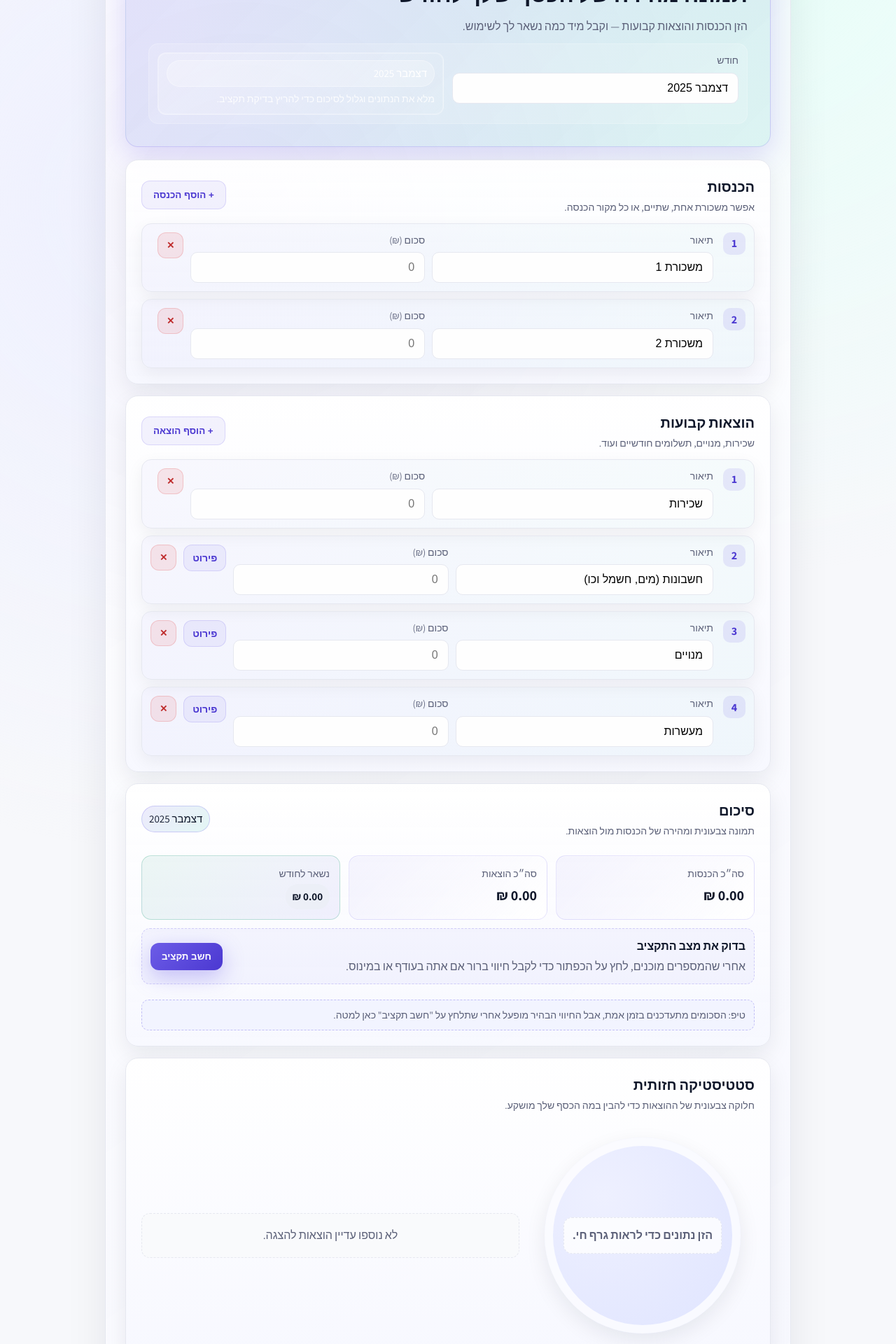
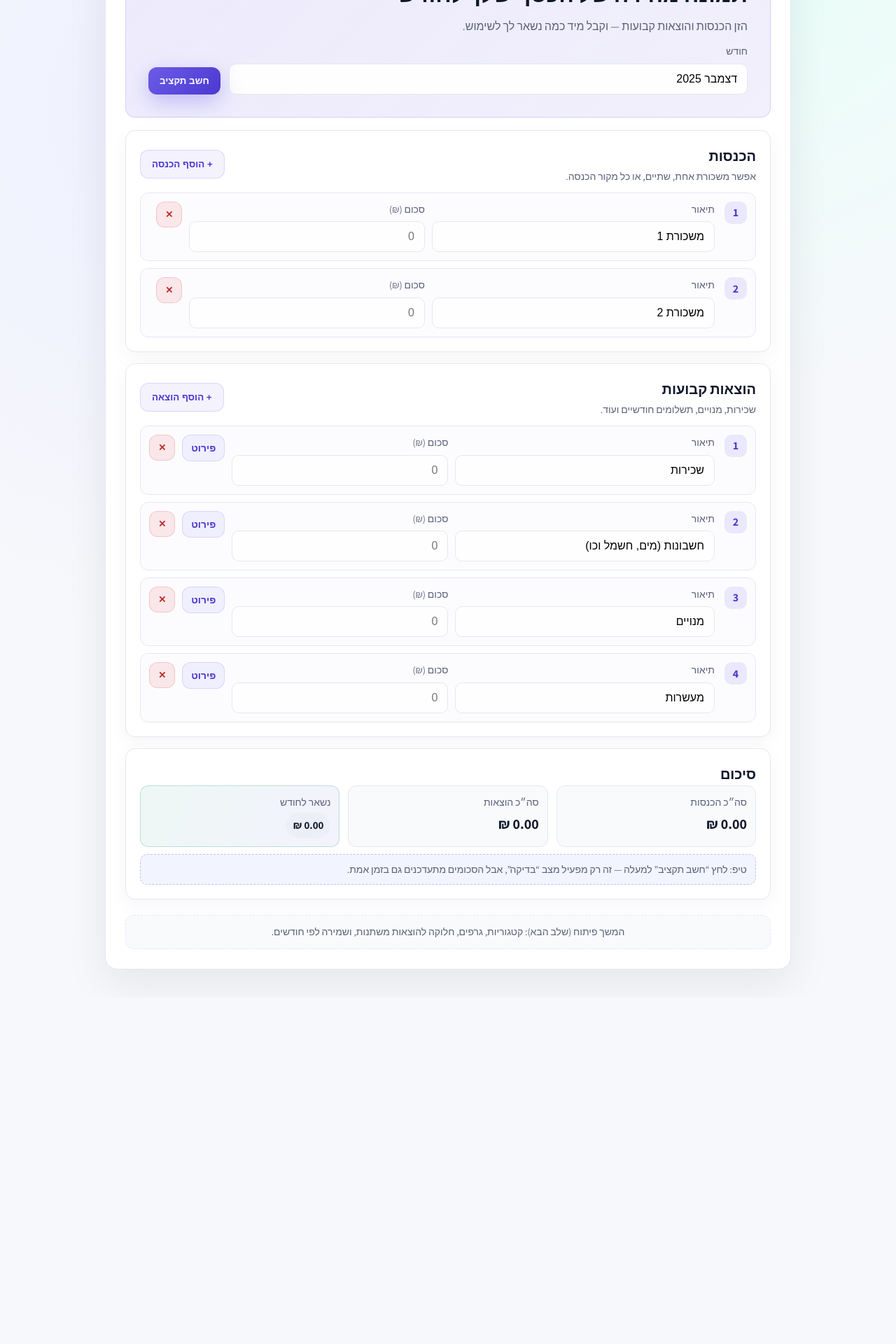
Before and after one commit to elishgi/moneyPlusMinus, a React (Vite) app: page / in a window 1280 px wide. Shown: the part 160-2080 px from the top of the page at 70% size. After the commit the page ends 1585 px from the top, so only its background shows below. Built offline with nearby package versions, Linux system fonts and the light colour scheme.

Commit message:
Revert "Revamp budget UI with summary controls and pie chart"

```diff
--- a/src/App.css
+++ b/src/App.css
@@ -1,38 +1,20 @@
 .app {
-  background: linear-gradient(145deg, rgba(255, 255, 255, 0.95), rgba(248, 249, 255, 0.9));
+  background: var(--surface);
   border-radius: 18px;
   box-shadow: 0 20px 60px rgba(15, 23, 42, 0.08);
   padding: clamp(18px, 4vw, 28px);
   margin: 0 auto 24px;
   border: 1px solid var(--border);
-  position: relative;
-  overflow: hidden;
-}
-
-.app::after {
-  content: "";
-  position: absolute;
-  inset: 0;
-  background: radial-gradient(circle at 20% 20%, rgba(108, 92, 231, 0.06), transparent 35%),
-    radial-gradient(circle at 80% 0%, rgba(32, 191, 169, 0.06), transparent 30%);
-  pointer-events: none;
-  z-index: 0;
-}
-
-.app > * {
-  position: relative;
-  z-index: 1;
 }
 
 .hero {
-  background: linear-gradient(135deg, rgba(108, 92, 231, 0.16), rgba(32, 191, 169, 0.12));
-  border-radius: 18px;
+  background: linear-gradient(135deg, rgba(108, 92, 231, 0.12), rgba(75, 56, 209, 0.08));
+  border-radius: 14px;
   padding: clamp(18px, 5vw, 32px);
   border: 1px solid rgba(108, 92, 231, 0.2);
   display: flex;
   flex-direction: column;
   gap: 12px;
-  box-shadow: 0 12px 40px rgba(75, 56, 209, 0.18);
 }
 
 .heroTop {
@@ -68,21 +50,11 @@
   font-size: 16px;
 }
 
-.heroSmall {
-  margin: 0;
-  color: rgba(255, 255, 255, 0.85);
-  font-size: 14px;
-}
-
 .monthBox {
   display: grid;
-  grid-template-columns: 1fr 1fr;
+  grid-template-columns: 1fr auto;
   gap: 12px;
-  align-items: stretch;
-  background: rgba(255, 255, 255, 0.16);
-  border: 1px solid rgba(255, 255, 255, 0.2);
-  border-radius: 14px;
-  padding: 12px;
+  align-items: end;
 }
 
 @media (max-width: 640px) {
@@ -168,11 +140,11 @@
 }
 
 .card {
-  background: linear-gradient(180deg, rgba(255, 255, 255, 0.96), rgba(247, 248, 255, 0.9));
-  border-radius: 18px;
+  background: var(--surface);
+  border-radius: 14px;
   border: 1px solid var(--border);
-  padding: clamp(14px, 3vw, 22px);
-  box-shadow: 0 12px 32px rgba(15, 23, 42, 0.08);
+  padding: clamp(14px, 3vw, 20px);
+  box-shadow: 0 10px 30px rgba(15, 23, 42, 0.04);
 }
 
 .cardHeader {
@@ -208,15 +180,8 @@
   align-items: start;
   padding: 12px;
   border: 1px solid var(--border);
-  border-radius: 14px;
-  background: linear-gradient(135deg, rgba(108, 92, 231, 0.04), rgba(32, 191, 169, 0.04));
-  box-shadow: 0 8px 24px rgba(15, 23, 42, 0.06);
-  transition: transform 0.15s ease, box-shadow 0.2s ease;
-}
-
-.row:hover {
-  transform: translateY(-2px);
-  box-shadow: 0 12px 30px rgba(15, 23, 42, 0.08);
+  border-radius: 12px;
+  background: #fcfcff;
 }
 
 .rowIndex {
@@ -337,11 +302,10 @@
 }
 
 .summaryItem {
-  padding: 14px;
-  border: 1px solid rgba(108, 92, 231, 0.15);
-  border-radius: 14px;
-  background: linear-gradient(135deg, rgba(108, 92, 231, 0.06), rgba(255, 255, 255, 0.92));
-  box-shadow: inset 0 1px 0 rgba(255, 255, 255, 0.5);
+  padding: 12px;
+  border: 1px solid var(--border);
+  border-radius: 12px;
+  background: #f9fafc;
 }
 
 .summaryBig {
@@ -403,153 +367,6 @@
   align-items: center;
 }
 
-.summaryCard {
-  display: flex;
-  flex-direction: column;
-  gap: 12px;
-}
-
-.summaryActions {
-  display: grid;
-  grid-template-columns: 1fr auto;
-  gap: 12px;
-  align-items: center;
-  padding: 12px;
-  border: 1px dashed rgba(108, 92, 231, 0.25);
-  border-radius: 12px;
-  background: rgba(108, 92, 231, 0.05);
-}
-
-@media (max-width: 640px) {
-  .summaryActions {
-    grid-template-columns: 1fr;
-  }
-}
-
-.actionCopy {
-  display: flex;
-  flex-direction: column;
-  gap: 4px;
-}
-
-.actionTitle {
-  font-weight: 800;
-}
-
-.actionText {
-  margin: 0;
-  color: var(--muted);
-  line-height: 1.5;
-}
-
-.heroMeter {
-  display: flex;
-  flex-direction: column;
-  gap: 6px;
-  justify-content: center;
-  padding: 10px 12px;
-  background: linear-gradient(135deg, rgba(255, 255, 255, 0.25), rgba(255, 255, 255, 0.05));
-  border-radius: 12px;
-  border: 1px solid rgba(255, 255, 255, 0.35);
-  box-shadow: inset 0 0 0 1px rgba(255, 255, 255, 0.2);
-}
-
-.pill.soft {
-  background: rgba(255, 255, 255, 0.25);
-  color: #fff;
-  border: 1px solid rgba(255, 255, 255, 0.35);
-}
-
-.pill.glass {
-  background: linear-gradient(135deg, rgba(108, 92, 231, 0.12), rgba(32, 191, 169, 0.12));
-  border: 1px solid rgba(108, 92, 231, 0.25);
-}
-
-.visualCard {
-  display: flex;
-  flex-direction: column;
-  gap: 12px;
-}
-
-.visualGrid {
-  display: grid;
-  grid-template-columns: minmax(220px, 320px) 1fr;
-  gap: 16px;
-  align-items: center;
-}
-
-@media (max-width: 820px) {
-  .visualGrid {
-    grid-template-columns: 1fr;
-  }
-}
-
-.pieShell {
-  display: grid;
-  place-items: center;
-  padding: 10px;
-}
-
-.pieChart {
-  width: 100%;
-  max-width: 280px;
-  aspect-ratio: 1 / 1;
-  border-radius: 50%;
-  position: relative;
-  box-shadow: 0 10px 30px rgba(15, 23, 42, 0.08), inset 0 0 0 12px rgba(255, 255, 255, 0.8);
-  display: grid;
-  place-items: center;
-}
-
-.emptyChart {
-  text-align: center;
-  color: var(--muted);
-  padding: 12px;
-  font-weight: 700;
-  background: rgba(255, 255, 255, 0.8);
-  border-radius: 12px;
-  border: 1px dashed var(--border);
-}
-
-.legendList {
-  display: flex;
-  flex-direction: column;
-  gap: 10px;
-}
-
-.legendItem {
-  display: grid;
-  grid-template-columns: auto 1fr;
-  gap: 10px;
-  align-items: center;
-  padding: 10px 12px;
-  border: 1px solid var(--border);
-  border-radius: 12px;
-  background: rgba(255, 255, 255, 0.85);
-}
-
-.legendDot {
-  width: 14px;
-  height: 14px;
-  border-radius: 50%;
-  box-shadow: 0 0 0 2px rgba(255, 255, 255, 0.9);
-}
-
-.legendTexts {
-  display: flex;
-  flex-direction: column;
-  gap: 2px;
-}
-
-.legendLabel {
-  font-weight: 700;
-}
-
-.legendSub {
-  color: var(--muted);
-  font-size: 14px;
-}
-
 .footer {
   margin-top: 6px;
   color: var(--muted);
--- a/src/App.jsx
+++ b/src/App.jsx
@@ -43,7 +43,7 @@ function Section({ title, subtitle, items, setItems, kind }) {
   }
 
   function addRow() {
-    const defaultLabel = isIncome ? "משכורת" : "הוצאה חדשה";
+    const defaultLabel = isIncome ? "משכורת" : "שכירות";
     setItems((prev) => [
       ...prev,
       { id: uid(), label: defaultLabel, amount: "", details: [] },
@@ -68,12 +68,7 @@ function Section({ title, subtitle, items, setItems, kind }) {
   function addDetailRow(parentId) {
     setItems((prev) =>
       prev.map((item) => {
-        if (
-          item.id !== parentId ||
-          item.lockDetails ||
-          item.label === "שכירות"
-        )
-          return item;
+        if (item.id !== parentId) return item;
 
         const nextDetails = [...(item.details || []), { id: uid(), label: "", amount: "" }];
         return {
@@ -89,12 +84,7 @@ function Section({ title, subtitle, items, setItems, kind }) {
   function updateDetailRow(parentId, detailId, patch) {
     setItems((prev) =>
       prev.map((item) => {
-        if (
-          item.id !== parentId ||
-          item.lockDetails ||
-          item.label === "שכירות"
-        )
-          return item;
+        if (item.id !== parentId) return item;
 
         const nextDetails = (item.details || []).map((detail) =>
           detail.id === detailId ? { ...detail, ...patch } : detail
@@ -112,12 +102,7 @@ function Section({ title, subtitle, items, setItems, kind }) {
   function removeDetailRow(parentId, detailId) {
     setItems((prev) =>
       prev.map((item) => {
-        if (
-          item.id !== parentId ||
-          item.lockDetails ||
-          item.label === "שכירות"
-        )
-          return item;
+        if (item.id !== parentId) return item;
 
         const nextDetails = (item.details || []).filter(
           (detail) => detail.id !== detailId
@@ -174,22 +159,14 @@ function Section({ title, subtitle, items, setItems, kind }) {
                 }
                 placeholder="0"
                 onChange={(e) => updateRow(row.id, { amount: e.target.value })}
-                disabled={
-                  !isIncome &&
-                  Array.isArray(row.details) &&
-                  row.details.length > 0 &&
-                  !(row.lockDetails || row.label === "שכירות")
-                }
+                disabled={!isIncome && Array.isArray(row.details) && row.details.length > 0}
               />
-              {!isIncome &&
-                Array.isArray(row.details) &&
-                row.details.length > 0 &&
-                !(row.lockDetails || row.label === "שכירות") && (
-                  <span className="helperText">הסכום מחושב מסך הפריטים בפירוט.</span>
-                )}
+              {!isIncome && Array.isArray(row.details) && row.details.length > 0 && (
+                <span className="helperText">הסכום מחושב מסך הפריטים בפירוט.</span>
+              )}
             </label>
 
-            {!isIncome && !(row.lockDetails || row.label === "שכירות") && (
+            {!isIncome && (
               <button
                 className="btn btnGhost btnSmall"
                 type="button"
@@ -209,7 +186,7 @@ function Section({ title, subtitle, items, setItems, kind }) {
               ✕
             </button>
 
-            {!isIncome && !(row.lockDetails || row.label === "שכירות") && row.showDetails && (
+            {!isIncome && row.showDetails && (
               <div className="detailBox">
                 <div className="detailBoxHeader">
                   <div className="detailTitle">פירוט עבור {row.label || "הוצאה"}</div>
@@ -303,7 +280,7 @@ export default function App() {
   ]);
 
   const [expenses, setExpenses] = useState(() => [
-    { id: uid(), label: "שכירות", amount: "", details: [], lockDetails: true },
+    { id: uid(), label: "שכירות", amount: "", details: [] },
     { id: uid(), label: "חשבונות (מים, חשמל וכו)", amount: "", details: [] },
     { id: uid(), label: "מנויים", amount: "", details: [] },
     { id: uid(), label: "מעשרות", amount: "", details: [] },
@@ -336,48 +313,6 @@ export default function App() {
   const totalExpense = useMemo(() => calcSum(expenses), [expenses]);
   const remaining = useMemo(() => totalIncome - totalExpense, [totalIncome, totalExpense]);
 
-  const expenseSegments = useMemo(() => {
-    const total = calcSum(expenses);
-    if (!total) return [];
-
-    const palette = ["#6c5ce7", "#ff8b5f", "#20bfa9", "#ffa940", "#4e54c8", "#8e44ad"];
-    let startAt = 0;
-
-    return expenses
-      .map((item, idx) => ({
-        id: item.id,
-        label: item.label || `הוצאה ${idx + 1}`,
-        value: calcItemAmount(item),
-      }))
-      .filter((seg) => seg.value > 0)
-      .map((seg, idx) => {
-        const share = seg.value / total;
-        const start = startAt;
-        const end = startAt + share * 360;
-        startAt = end;
-
-        return {
-          ...seg,
-          color: palette[idx % palette.length],
-          start,
-          end,
-          percent: Math.round(share * 100),
-        };
-      });
-  }, [expenses]);
-
-  const pieGradient = useMemo(() => {
-    if (!expenseSegments.length) {
-      return "radial-gradient(circle at 30% 30%, #eef0ff, #dfe4ff)";
-    }
-
-    const segments = expenseSegments
-      .map((seg) => `${seg.color} ${seg.start}deg ${seg.end}deg`)
-      .join(", ");
-
-    return `conic-gradient(${segments})`;
-  }, [expenseSegments]);
-
   function handleCalculate() {
     setDidCalculate(true);
   }
@@ -393,7 +328,7 @@ export default function App() {
       { id: uid(), label: "משכורת 2", amount: "", details: [] },
     ]);
     setExpenses([
-      { id: uid(), label: "שכירות", amount: "", details: [], lockDetails: true },
+      { id: uid(), label: "שכירות", amount: "", details: [] },
       { id: uid(), label: "מנויים", amount: "", details: [] },
       { id: uid(), label: "חשמל / מים", amount: "", details: [] },
     ]);
@@ -430,10 +365,9 @@ export default function App() {
             />
           </label>
 
-          <div className="heroMeter">
-            <div className="pill soft">{monthLabel}</div>
-            <p className="heroSmall">מלא את הנתונים וגלול לסיכום כדי להריץ בדיקת תקציב.</p>
-          </div>
+          <button className="btn btnPrimary" type="button" onClick={handleCalculate}>
+            חשב תקציב
+          </button>
         </div>
       </header>
 
@@ -454,14 +388,8 @@ export default function App() {
           kind="expense"
         />
 
-        <section className="card summaryCard">
-          <div className="cardHeader">
-            <div>
-              <h2 className="cardTitle">סיכום</h2>
-              <p className="cardSub">תמונה צבעונית ומהירה של הכנסות מול הוצאות.</p>
-            </div>
-            <div className="pill glass">{monthLabel}</div>
-          </div>
+        <section className="card">
+          <h2 className="cardTitle">סיכום</h2>
 
           <div className="summary">
             <div className="summaryItem">
@@ -482,22 +410,9 @@ export default function App() {
             </div>
           </div>
 
-          <div className="summaryActions">
-            <div className="actionCopy">
-              <div className="actionTitle">בדוק את מצב התקציב</div>
-              <p className="actionText">
-                אחרי שהמספרים מוכנים, לחץ על הכפתור כדי לקבל חיווי ברור אם אתה בעודף או במינוס.
-              </p>
-            </div>
-
-            <button className="btn btnPrimary" type="button" onClick={handleCalculate}>
-              חשב תקציב
-            </button>
-          </div>
-
           {!didCalculate && (
             <div className="hint">
-              טיפ: הסכומים מתעדכנים בזמן אמת, אבל החיווי הבהיר מופעל אחרי שתלחץ על "חשב תקציב" כאן למטה.
+              טיפ: לחץ “חשב תקציב” למעלה — זה רק מפעיל מצב “בדיקה”, אבל הסכומים מתעדכנים גם בזמן אמת.
             </div>
           )}
 
@@ -516,43 +431,6 @@ export default function App() {
           )}
         </section>
 
-        <section className="card visualCard">
-          <div className="cardHeader">
-            <div>
-              <h2 className="cardTitle">סטטיסטיקה חזותית</h2>
-              <p className="cardSub">חלוקה צבעונית של ההוצאות כדי להבין במה הכסף שלך מושקע.</p>
-            </div>
-          </div>
-
-          <div className="visualGrid">
-            <div className="pieShell">
-              <div className="pieChart" style={{ background: pieGradient }}>
-                {!expenseSegments.length && (
-                  <div className="emptyChart">הזן נתונים כדי לראות גרף חי.</div>
-                )}
-              </div>
-            </div>
-
-            <div className="legendList">
-              {expenseSegments.length > 0 ? (
-                expenseSegments.map((seg) => (
-                  <div key={seg.id} className="legendItem">
-                    <span className="legendDot" style={{ backgroundColor: seg.color }} />
-                    <div className="legendTexts">
-                      <div className="legendLabel">{seg.label}</div>
-                      <div className="legendSub">
-                        {formatILS(seg.value)} · {seg.percent}% מסך ההוצאות
-                      </div>
-                    </div>
-                  </div>
-                ))
-              ) : (
-                <div className="empty soft">לא נוספו עדיין הוצאות להצגה.</div>
-              )}
-            </div>
-          </div>
-        </section>
-
         <footer className="footer">
           <div className="footerLine">
             המשך פיתוח (שלב הבא): קטגוריות, גרפים, חלוקה להוצאות משתנות, ושמירה לפי חודשים.
```
